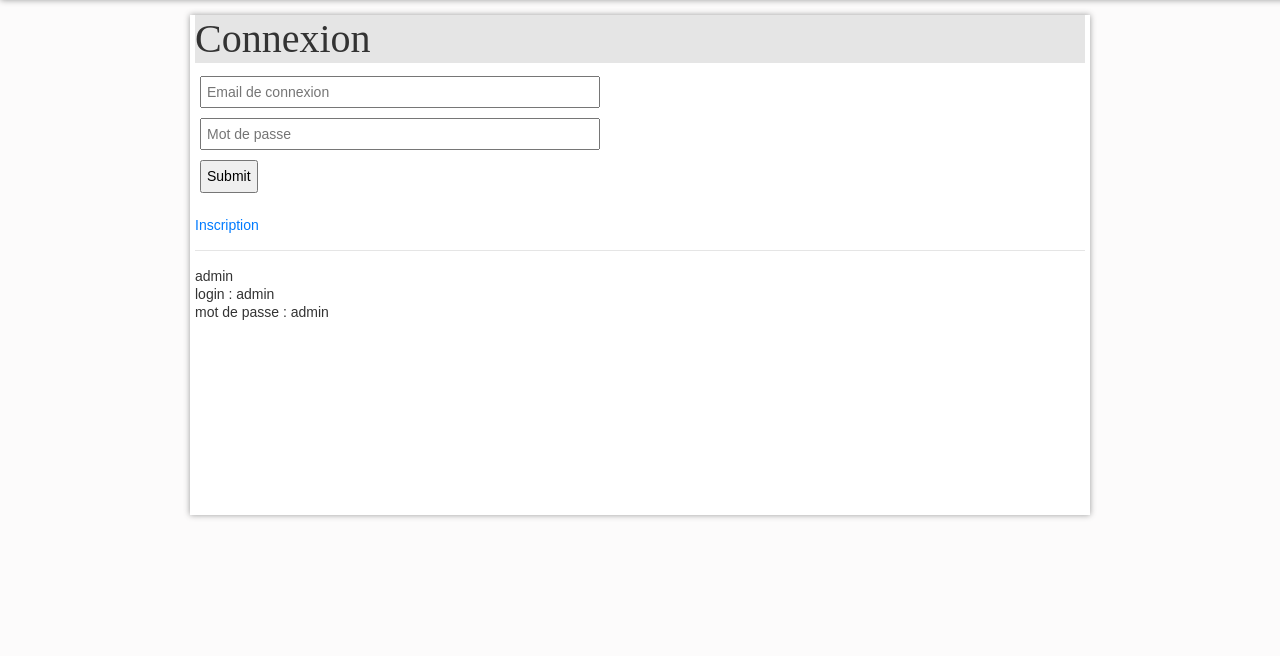
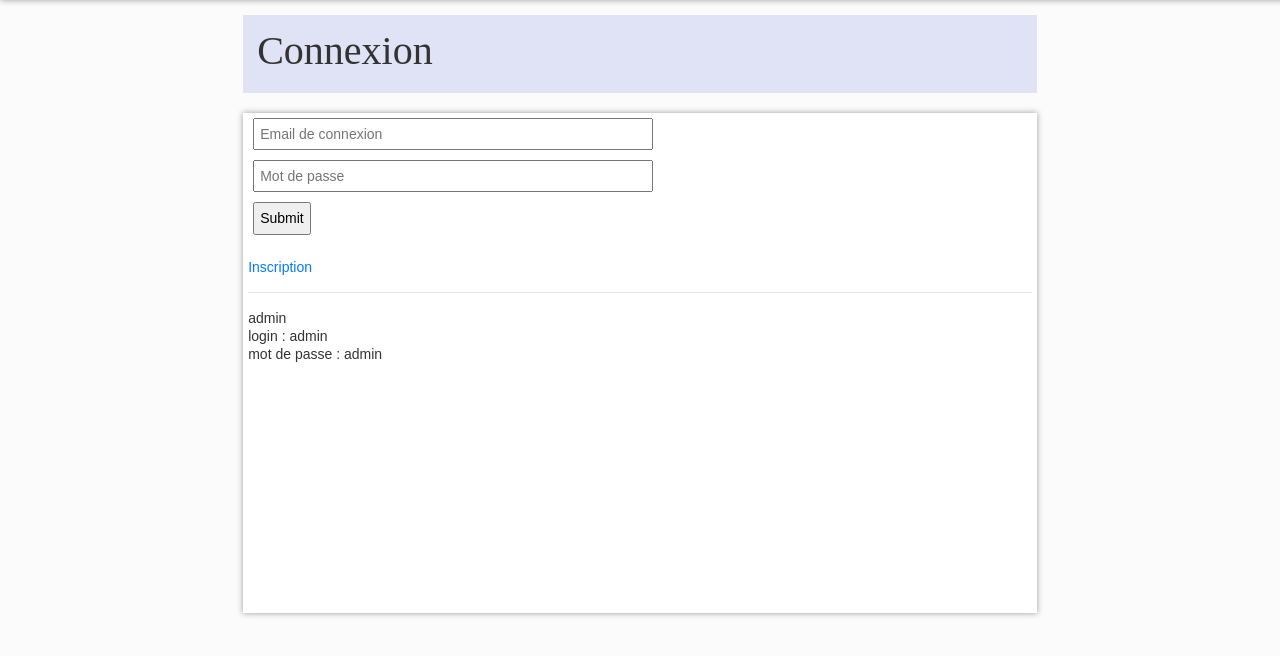
Before and after one commit to Tristanchrt/PPEM2L, a PHP site: page / in a window 1280 px wide. Shown: the part 75-731 px from the top of the page. Run offline with PHP 8.4, Linux system fonts and the light colour scheme; data that the repository does not hold is empty; some libraries are stand-ins or nearby versions.

Commit message:
all change

```diff
--- a/controleur/inscription.php
+++ b/controleur/inscription.php
@@ -31,7 +31,7 @@
   if ($inscrit) {
       header('Location: ./?action=connexion');
   } else {
-      $titre = "Inscription pb";
+      $titre = "Inscription";
       include "$racine/vue/entete.html.php";
       include "$racine/vue/vueInscription.php";
       include "$racine/vue/pied.html.php";
--- a/css/base.css
+++ b/css/base.css
@@ -46,18 +46,18 @@ body{
 }
 
 #corps{
-    top : 15px;
+    top: 113px;
     margin-top : calc(var(--hauteurMenuGene) + var(--margeMenuHaut));
     padding-bottom : 50px;
     padding-left : 5px;
     padding-right : 5px;
     position : absolute;
-    left : var(--margeCalc);
-    width : var(--largeurPage);
     background-color : #fff;
     /*z-index : 1;*/
     box-shadow: 0px 0px 6px #999;
     min-height: 500px;
+    width: 62%;
+    margin-left: 19%;
 }
 
 span.site {
@@ -81,6 +81,7 @@ span.site {
     padding-left : 0px;
     width : var(--largeurMenuCont);
     border-radius: 3px;
+    margin-top: -15px;
 }
 
 #bouton {
@@ -150,6 +151,7 @@ nav {
     text-decoration: none;
     font-size : 16px;
     font-weight: bold;
+    margin-top: -15px;
 }
 
 
--- a/css/cgu.css
+++ b/css/cgu.css
@@ -3,7 +3,7 @@
 
 h1,h2,h3,h4 {
     font-family: Futura;
-    background-color : rgba(0,0,0,0.1);
+    padding: 12px 8px 10px 5px;
 }
 
 td.cell {
--- a/css/corps.css
+++ b/css/corps.css
@@ -102,11 +102,33 @@ img.aimer{
 	border-radius: 2px;
 }
 .salle{
-  background-color:#E2E2E2;
+  background-color:#575FC0;
   padding: 20px 20px 20px 20px;
-  margin: 11px 10px 4px 4px;
+  margin: 15px 10px 4px 4px;
   height: 133px;
 }
 .salleName{
-  font-size: 22px;
+  font-size: 25px;
+	position: absolute;
+	margin-left: 43%;
+	color: white;
 }
+.blocSalle{
+	background-color: #575FC0;
+	padding: 20px 20px 20px 20px;
+	margin: 15px 10px 4px 4px;
+	height: 133px;
+	box-shadow: 3px 3px 7px 3px rgba(0,0,0,0.5);
+}
+#blocTitre {
+	position: absolute;
+	top: 15px;
+	margin-top: calc(var(--hauteurMenuGene) + var(--margeMenuHaut));
+	padding-left: 9px;
+	position: absolute;
+	z-index: 1;
+	width: 62%;
+	margin-left: 19%;
+	margin-bottom: 78px;
+	background-color: #E0E2F5;
+}
--- a/vue/entete.html.php
+++ b/vue/entete.html.php
@@ -35,4 +35,9 @@
           }?>
         </ul>
     </nav>
+
+    <div id="blocTitre">
+      <h1><?= $titre ?></h1>
+    </div>
+
     <div id="corps">
--- a/vue/vueConnexion.php
+++ b/vue/vueConnexion.php
@@ -1,7 +1,6 @@
 
 
   <div class="blocLogin">
-    <h1>Connexion</h1>
     <form action="./?action=connexion" method="POST">
 
         <input type="text" name="mailU" placeholder="Email de connexion" /><br />
--- a/vue/vueCreeSalle.php
+++ b/vue/vueCreeSalle.php
@@ -1,5 +1,3 @@
-
-<h1><?= $titre ?></h1>
 
 <div class="creeSalle">
     <form action="./?action=creeSalle" method="POST">
--- a/vue/vueDetaills.php
+++ b/vue/vueDetaills.php
@@ -1,5 +1,3 @@
-<h1><?= $titre ?></h1>
-
 
 
 <p id="posteTitle">Salle numero <?= $numSalle; ?></p>
--- a/vue/vueInscription.php
+++ b/vue/vueInscription.php
@@ -1,4 +1,4 @@
-<h1>Inscription</h1>
+
 <form action="./?action=inscription" method="POST">
 
     <input type="text" name="mailU" placeholder="Email de connexion" /><br />
--- a/vue/vueModifierSalle.php
+++ b/vue/vueModifierSalle.php
@@ -1,8 +1,3 @@
-
-
-	<h1>
-		<?= $titre ?>
-	</h1>
 
 	<div id="vueModifierSalle" class="modifierSalle">
 
--- a/vue/vueProfil.php
+++ b/vue/vueProfil.php
@@ -1,4 +1,4 @@
-  <h1><?= $titre ?></h1>
+
   test
 
   <a href="./?action=deconnexion">deconnexion</a>
```
Also changed, not shown: vue/vueAccueil.php (+17 -3 lines).
